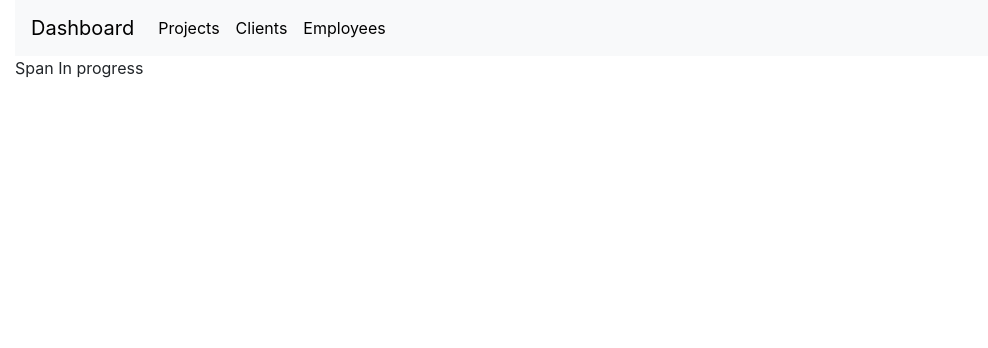
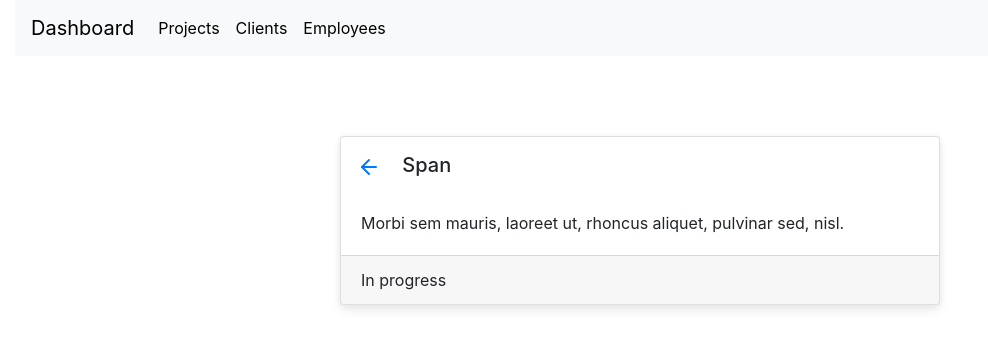
Before and after one commit to martinmolvaer/project-man, a React (Create React App) app in the folder project-man/: page /projects/1 in a window 1280 px wide. Shown: the top 348 px of the page, without its empty margins (0-988 px from the left). Built offline with nearby package versions, Linux system fonts and the light colour scheme.

Commit message:
add card and styling to projects

```diff
--- a/project-man/src/components/Home.js
+++ b/project-man/src/components/Home.js
@@ -1,4 +1,4 @@
-import React, { useContext, useState } from "react";
+import React, { useContext } from "react";
 import { Link } from "react-router-dom";
 import { Card, Row, Col, Container, CardDeck, Badge } from "react-bootstrap";
 import { ArrowRight, Briefcase, Folder, User } from "react-feather";
--- a/project-man/src/components/ProjectCard.js
+++ b/project-man/src/components/ProjectCard.js
@@ -12,6 +12,7 @@ const ProjectCard = ({ project }) => {
       <Card
         style={{
           width: "18rem",
+          height: "15rem",
           marginRight: "1rem",
           marginBottom: "1rem",
           marginTop: "1rem",
--- a/project-man/src/components/ProjectDetail.js
+++ b/project-man/src/components/ProjectDetail.js
@@ -1,7 +1,9 @@
 import React, { useState, useContext } from "react";
 import { useParams } from "react-router-dom";
-
+import { Row, Col, Card } from "react-bootstrap";
 import { ProjectContext } from "../context/ProjectContext";
+import { ArrowLeft } from "react-feather";
+import { Link } from "react-router-dom";
 
 const ProjectDetail = () => {
   const { projects } = useContext(ProjectContext);
@@ -10,10 +12,24 @@ const ProjectDetail = () => {
   const project = projects.filter((detail) => detail.id === Number(id))[0];
 
   console.log(project);
+
   return (
-    <div>
-      {project.name} {project.status}
-    </div>
+    <Row>
+      <Col style={{ display: "flex", justifyContent: "center" }}>
+        <Card style={{ width: "600px", marginTop: "5rem" }}>
+          <Card.Title style={{ marginLeft: "1,5rem", marginTop: "1rem" }}>
+            <Link to="/projects">
+              <ArrowLeft style={{ marginLeft: "1rem", marginRight: "1rem" }} />
+            </Link>{" "}
+            {project.name}{" "}
+          </Card.Title>
+          <Card.Body>
+            <Card.Text>{project.description}</Card.Text>
+          </Card.Body>
+          <Card.Footer>{project.status}</Card.Footer>
+        </Card>
+      </Col>
+    </Row>
   );
 };
 
```
